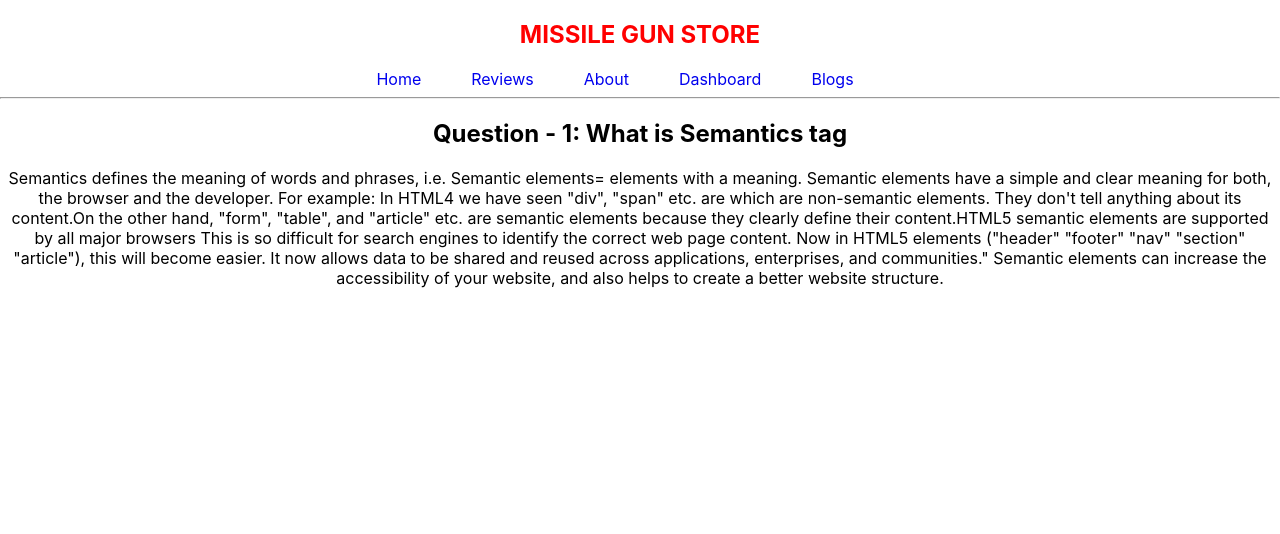
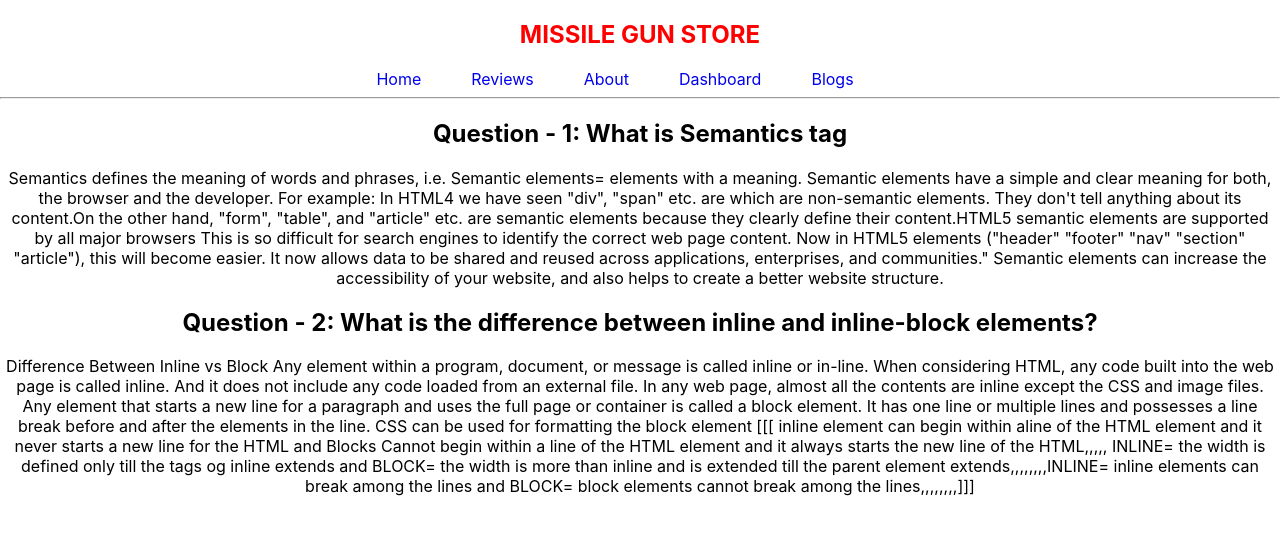
Before and after one commit to saiful298/Customer-Reviews-Website, a React (Create React App) app: page /blogs in a window 1280 px wide. Shown: the top 534 px of the page. Built offline with nearby package versions, Linux system fonts and the light colour scheme.

Commit message:
Question added

```diff
--- a/src/components/Blogs/Blogs.js
+++ b/src/components/Blogs/Blogs.js
@@ -19,6 +19,21 @@ const Blogs = () => {
                 enterprises, and communities." Semantic elements can increase
                 the accessibility of your website, and also helps to create a
                 better website structure.</p>
+
+            <h2>Question - 2: What is the difference between inline  and inline-block elements? </h2>
+            <p>Difference Between Inline vs Block Any element within a program, document, or message
+                is called inline or in-line. When considering HTML, any code built into the web page
+                is called inline. And it does not include any code loaded from an external file.
+                In any web page, almost all the contents are inline except the CSS and image files.
+                Any element that starts a new line for a paragraph and uses the full page or container
+                is called a block element. It has one line or multiple lines and possesses a line break
+                before and after the elements in the line. CSS can be used for formatting the block
+                element  [[[ inline element can begin within  aline of the HTML element and it never starts
+                a new line for the HTML and Blocks Cannot begin within a line of the HTML element and it
+                always starts the new line of the HTML,,,,, INLINE= the width is defined only till the
+                tags og inline extends  and BLOCK= the width is more than inline and is extended till the
+                parent element extends,,,,,,,,INLINE= inline elements can break among the lines and
+                BLOCK= block elements cannot break among the lines,,,,,,,,]]]</p>
         </div>
     );
 };
```
